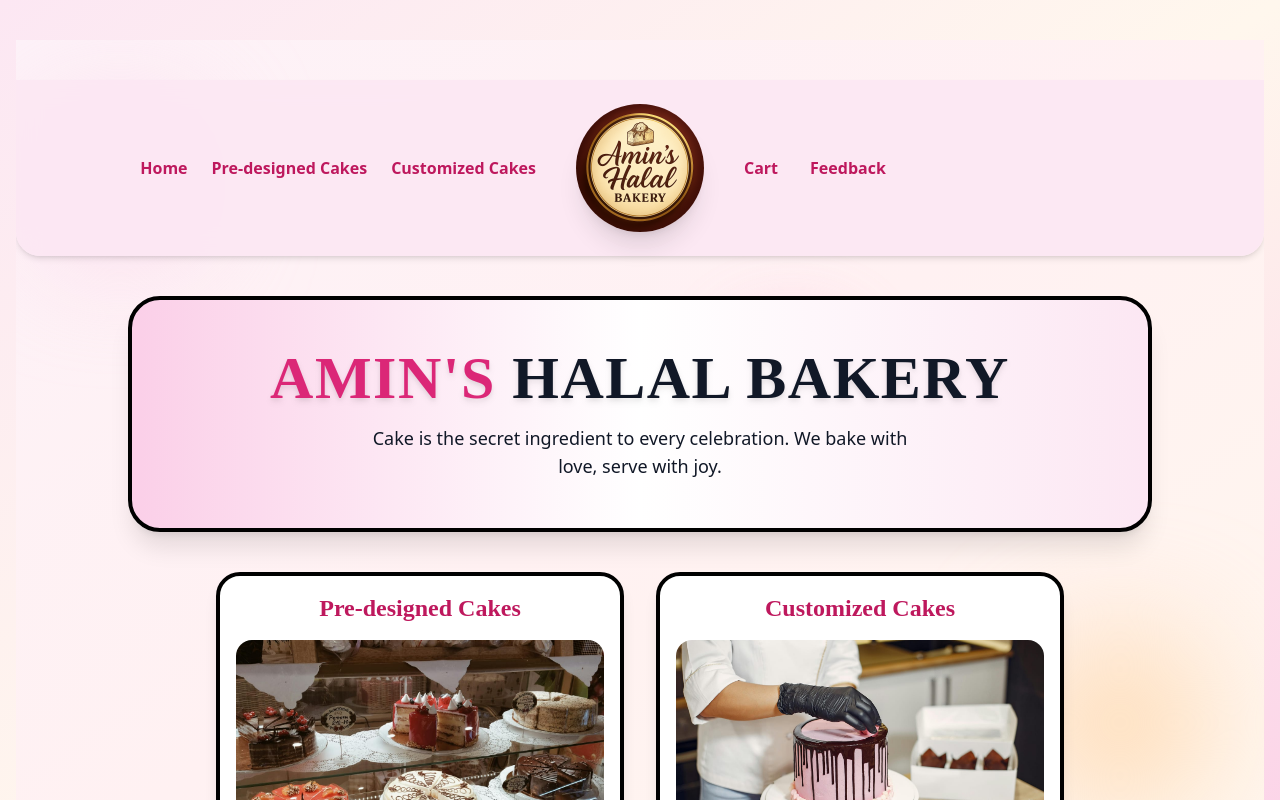
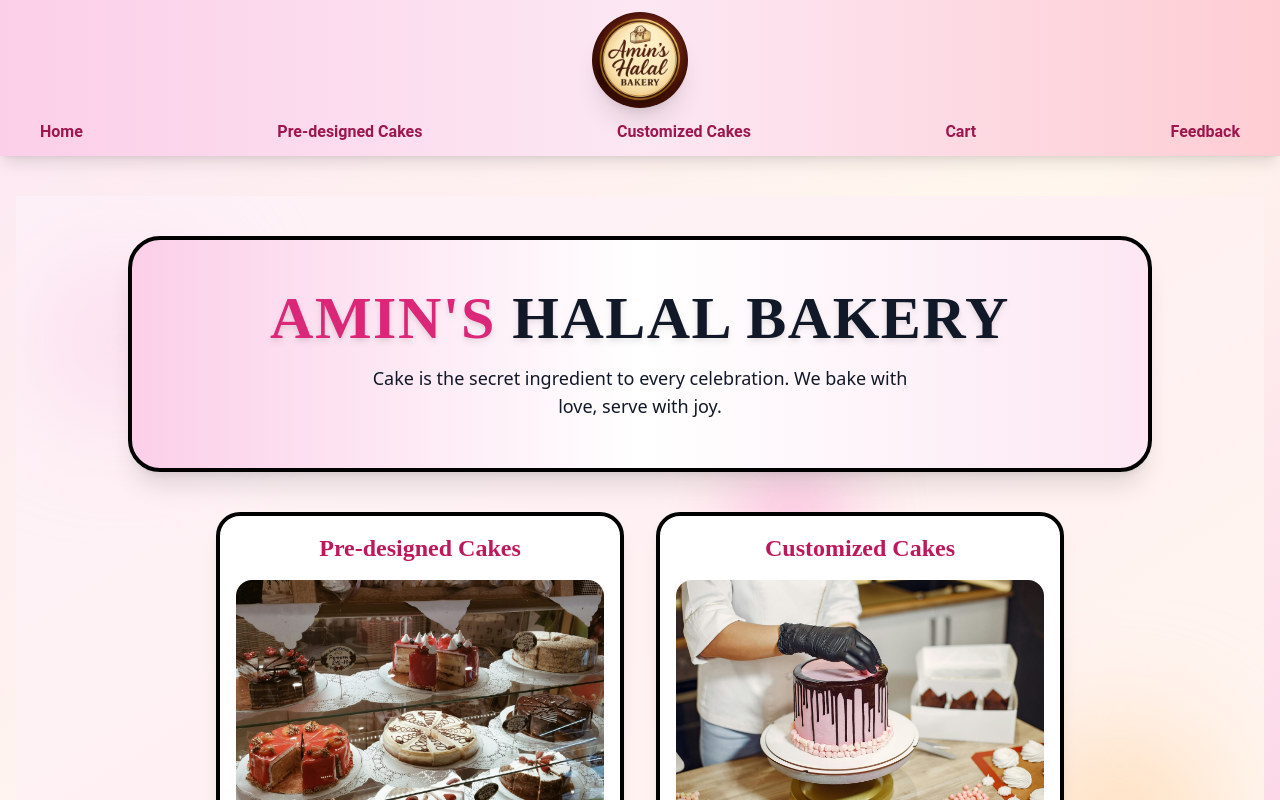
Before and after one commit to Hammad2323/Halal-Cakes, a React (Vite) app: page / in a window 1280 px wide. Shown: the top 800 px of the page. Built offline with nearby package versions, Linux system fonts and the light colour scheme.

Commit message:
upadted the navbar and app file

```diff
--- a/index.html
+++ b/index.html
@@ -8,7 +8,7 @@
 
 
     <meta name="viewport" content="width=device-width, initial-scale=1.0" />
-    <title>Vite + React</title>
+    <title>Amin Halal Bakery</title>
   </head>
   <body>
     <div id="root"></div>
--- a/src/App.jsx
+++ b/src/App.jsx
@@ -1,5 +1,6 @@
 import React from "react";
 import { Routes, Route } from "react-router-dom";
+import Navbar from "./components/Navbar";
 
 import HomePage from "./pages/HomePage";
 import PreDesignedCakes from "./pages/PreDesignedCakes";
@@ -9,10 +10,12 @@
 import CheckoutPage from "./pages/CheckoutPage";
 import FeedbackPage from "./pages/FeedbackPage";
 
-
 function App() {
   return (
     <div className="min-h-screen bg-gradient-to-br from-pink-100 via-orange-50 to-pink-200">
+      {/* Navbar on every page */}
+      <Navbar />
+
       <div className="max-w-7xl mx-auto px-4 py-10">
         <Routes>
           <Route path="/" element={<HomePage />} />
@@ -21,7 +24,7 @@
           <Route path="/cart" element={<CartPage />} />
           <Route path="/contact" element={<ContactPage />} />
           <Route path="/checkout" element={<CheckoutPage />} />
-          <Route path="/feedBack" element={<FeedbackPage />} />
+          <Route path="/feedback" element={<FeedbackPage />} />
         </Routes>
       </div>
     </div>
--- /dev/null
+++ b/src/components/Navbar.jsx
@@ -0,0 +1,55 @@
+import React from "react";
+import { Link, useLocation } from "react-router-dom";
+
+const Navbar = () => {
+  const location = useLocation();
+  const isHome = location.pathname === "/"; // detect home page
+
+  return (
+    <nav className="w-full bg-gradient-to-r from-pink-200 via-pink-100 to-rose-200 shadow-lg backdrop-blur-md">
+      <div className="max-w-7xl mx-auto px-4 md:px-8 py-3">
+        {/* Only show logo on home page */}
+        {isHome && (
+          <div className="flex justify-center mb-3">
+            <img
+              src="/logo.png"
+              alt="Amin Halal Bakery Logo"
+              className="w-20 h-20 md:w-24 md:h-24 object-cover rounded-full shadow-xl"
+            />
+          </div>
+        )}
+
+        {/* nav links */}
+        <ul
+          className="
+            flex flex-row justify-between items-center
+            font-semibold text-pink-800
+            text-sm md:text-base
+            gap-x-2 md:gap-x-8
+          "
+        >
+          {[
+            { to: "/", text: "Home" },
+            { to: "/cakes", text: "Pre-designed Cakes" },
+            { to: "/customize", text: "Customized Cakes" },
+            { to: "/cart", text: "Cart" },
+            { to: "/feedback", text: "Feedback" },
+          ].map((link) => (
+            <li key={link.to} className="relative group">
+              <Link
+                to={link.to}
+                className="hover:text-pink-600 transition font-bold px-1 md:px-2"
+              >
+                {link.text}
+              </Link>
+              {/* underline animation */}
+              <span className="absolute left-0 -bottom-1 w-0 h-0.5 bg-pink-600 transition-all duration-300 group-hover:w-full"></span>
+            </li>
+          ))}
+        </ul>
+      </div>
+    </nav>
+  );
+};
+
+export default Navbar;
--- a/src/pages/HomePage.jsx
+++ b/src/pages/HomePage.jsx
@@ -4,54 +4,20 @@
 const HomePage = () => {
   return (
     <div className="relative min-h-screen bg-gradient-to-br from-pink-50 via-rose-50 to-orange-50 font-sans overflow-hidden">
-
+      {/* background sprinkles */}
       <div className="sprinkle"></div>
       <div className="sprinkle"></div>
       <div className="sprinkle"></div>
       <div className="sprinkle"></div>
       <div className="sprinkle"></div>
 
-
+      {/* floating shapes */}
       <div className="absolute top-20 left-10 w-32 h-32 bg-pink-200 rounded-full blur-3xl animate-float"></div>
       <div className="absolute bottom-20 right-16 w-40 h-40 bg-orange-200 rounded-full blur-3xl animate-bounce-slow"></div>
       <div className="absolute top-1/3 right-1/3 w-28 h-28 bg-pink-300 rounded-full blur-2xl opacity-70 animate-float-delayed"></div>
 
-      <nav className="relative z-10 bg-pink-100/90 shadow-md px-4 md:px-8 py-4 md:py-6 flex flex-col md:flex-row items-center justify-between rounded-b-2xl mt-6 md:mt-10 backdrop-blur-md space-y-4 md:space-y-0">
-
-        <ul className="flex flex-wrap justify-center md:justify-end flex-1 space-x-4 md:space-x-6 font-bold text-pink-700">
-          <li>
-            <Link to="/" className="hover:text-pink-500 transition">Home</Link>
-          </li>
-          <li>
-            <Link to="/cakes" className="hover:text-pink-500 transition">Pre-designed Cakes</Link>
-          </li>
-          <li>
-            <Link to="/customize" className="hover:text-pink-500 transition">Customized Cakes</Link>
-          </li>
-        </ul>
-
-
-        <div className="flex-none mx-0 md:mx-10 -mt-6 md:-mt-10">
-          <img
-            src="/logo.png"
-            alt="Amin Halal Bakery Logo"
-            className="w-24 h-24 md:w-32 md:h-32 object-cover rounded-full shadow-xl mx-auto"
-          />
-        </div>
-
-
-        <ul className="flex flex-wrap justify-center md:justify-start flex-1 space-x-4 md:space-x-8 font-bold text-pink-700">
-          <li>
-            <Link to="/cart" className="hover:text-pink-500 transition">Cart</Link>
-          </li>
-          <li>
-            <Link to="/feedback" className="hover:text-pink-500 transition">Feedback</Link>
-          </li>
-        </ul>
-      </nav>
-
-
-      <div className="relative z-10 bg-gradient-to-r from-pink-200 via-white to-pink-100 text-center py-8 md:py-12 px-4 md:px-6 mt-8 md:mt-10 rounded-3xl shadow-xl border-4 border-black max-w-5xl mx-auto">
+      {/* HERO */}
+      <div className="relative z-10 bg-gradient-to-r from-pink-200 via-white to-pink-100 text-center py-8 md:py-12 px-4 md:px-6 mt-6 md:mt-10 rounded-3xl shadow-xl border-4 border-black max-w-5xl mx-auto">
         <h2 className="text-4xl md:text-6xl font-extrabold text-gray-900 mb-4 drop-shadow-md tracking-wide">
           <span className="text-pink-600">AMIN'S</span> HALAL BAKERY
         </h2>
@@ -61,9 +27,8 @@
         </p>
       </div>
 
-
+      {/* TWO MAIN CARDS */}
       <div className="relative z-10 grid grid-cols-1 md:grid-cols-2 gap-6 md:gap-8 px-4 md:px-6 mt-8 md:mt-10 max-w-4xl mx-auto">
-
         <Link to="/cakes">
           <div className="bg-white border-4 border-black p-4 rounded-2xl shadow-lg hover:shadow-2xl transition">
             <h3 className="text-xl md:text-2xl font-semibold text-center text-pink-700 mb-4">
@@ -78,7 +43,6 @@
             </div>
           </div>
         </Link>
-
 
         <Link to="/customize">
           <div className="bg-white border-4 border-black p-4 rounded-2xl shadow-lg hover:shadow-2xl transition">
--- a/src/pages/PreDesignedCakes.jsx
+++ b/src/pages/PreDesignedCakes.jsx
@@ -7,7 +7,11 @@
 import { Link } from "react-router-dom";
 import { ShoppingCart } from "lucide-react";
 
+
 const PreDesignedCakes = () => {
+
+
+
   const dispatch = useDispatch();
   const cartItems = useSelector((state) => state.cart.items);
   const totalItems = cartItems.reduce((sum, i) => sum + i.quantity, 0);
```
